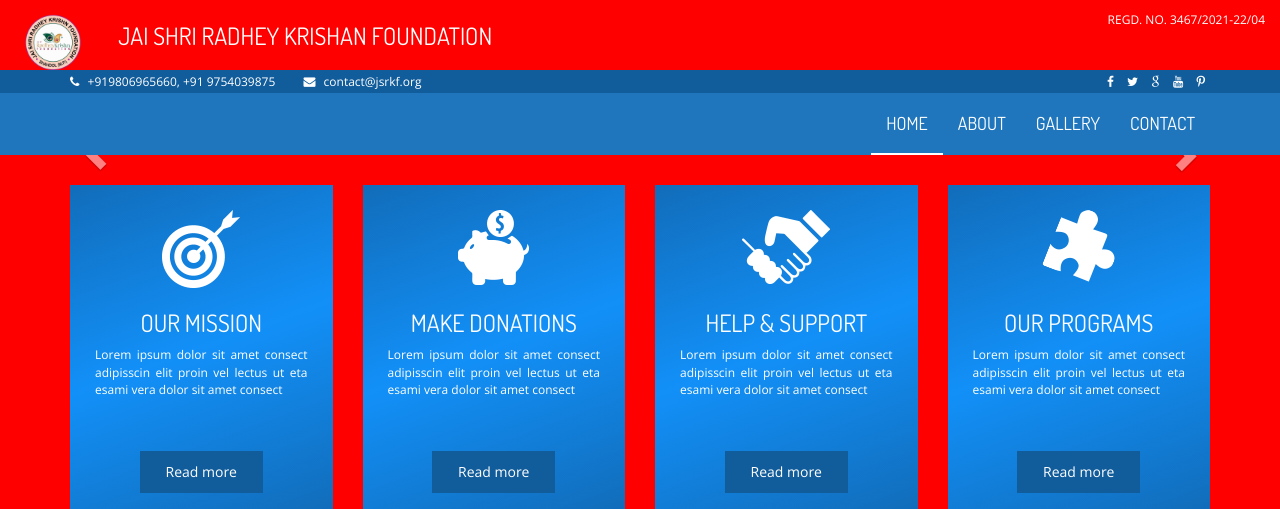
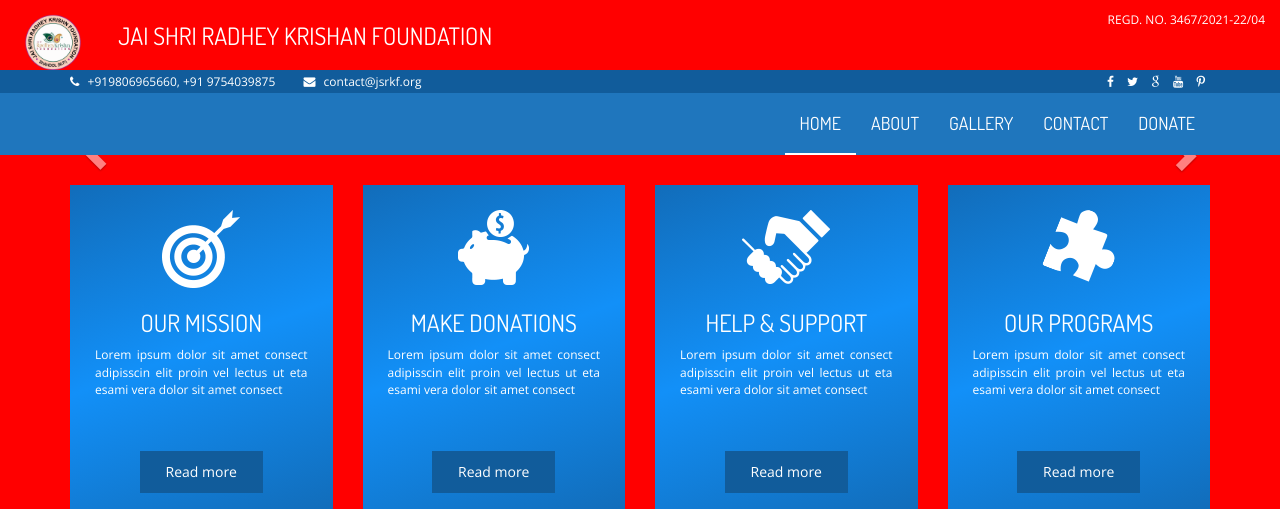
Before and after one commit to chhotuthakur/non_profit, a PHP site: page /index.php in a window 1280 px wide. Shown: the top 509 px of the page. Run offline with PHP 8.4, Linux system fonts and the light colour scheme; data that the repository does not hold is empty; some libraries are stand-ins or nearby versions.

Commit message:
added donate link

```diff
--- a/includes/header.php
+++ b/includes/header.php
@@ -72,6 +72,8 @@
                     </li>
                     <li><a href="gallery.php">GALLERY</a></li>
                     <li><a href="contact.php">CONTACT</a></li>
+                    <li><a href="donate.php">DONATE</a></li>
+
 
                   </ul>
 
```
